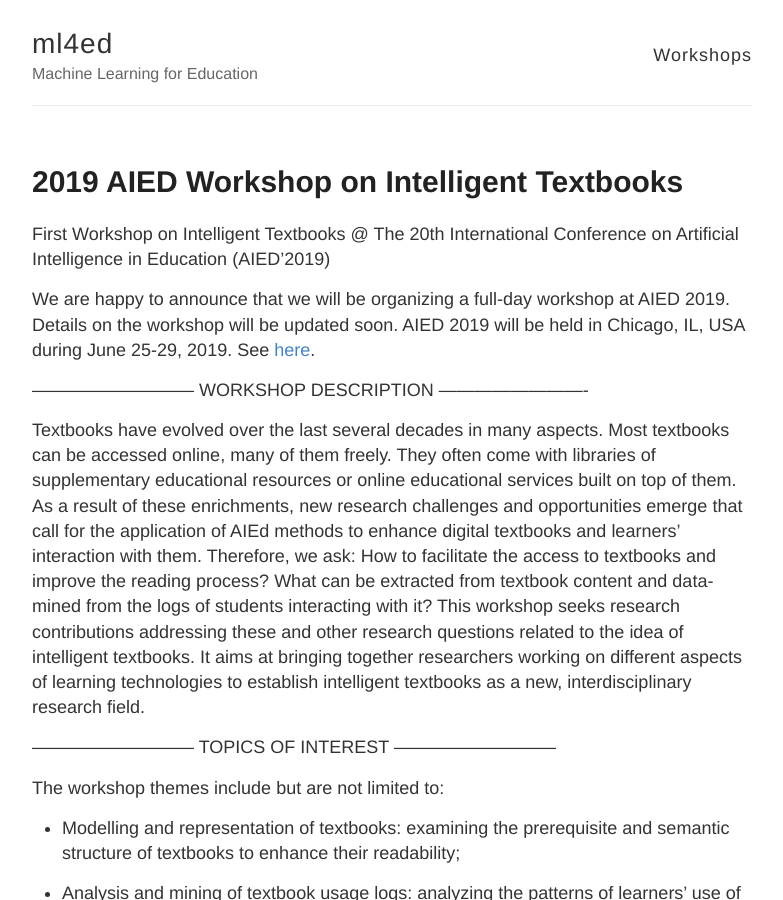
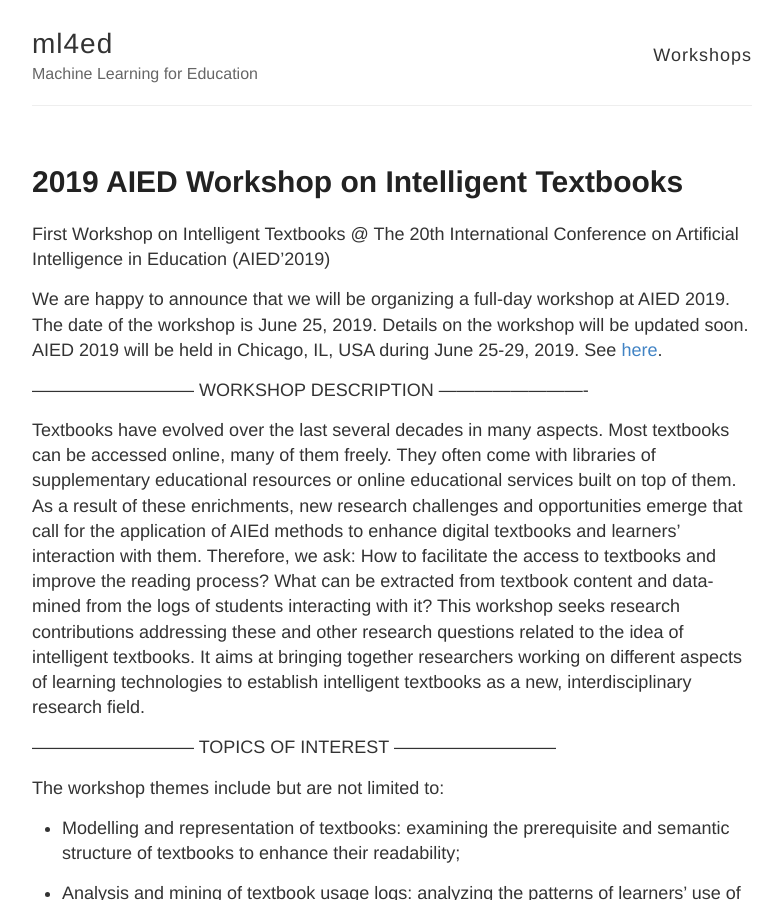
Before and after one commit to ml4ed/ml4ed.github.io, a Jekyll site: the page built from _posts/2019-03-21-2019-AIED-workshop.md, in a window 1280 px wide and 900 px high. Shown: the whole window, without its empty margins (248-1031 px from the left). Built offline with Jekyll 4.4.1, drawn with Linux system fonts in a browser that asks for light colours; some of the changed text lies outside the part shown.

Commit message:
Update 2019-03-21-2019-AIED-workshop.md

```diff
--- a/_posts/2019-03-21-2019-AIED-workshop.md
+++ b/_posts/2019-03-21-2019-AIED-workshop.md
@@ -6,9 +6,7 @@ title: 2019 AIED Workshop on Intelligent Textbooks
 First Workshop on Intelligent Textbooks
 @ The 20th International Conference on Artificial Intelligence in Education (AIED’2019)
 
-We are happy to announce that we will be organizing a full-day workshop at AIED 2019.
-Details on the workshop will be updated soon. AIED 2019 will be held in Chicago, IL, USA during June 25-29, 2019.
-See [here](https://caed-lab.com/aied2019/index.html).
+We are happy to announce that we will be organizing a full-day workshop at AIED 2019. The date of the workshop is June 25, 2019. Details on the workshop will be updated soon. AIED 2019 will be held in Chicago, IL, USA during June 25-29, 2019.  See [here](https://caed-lab.com/aied2019/index.html).
 
 --------------------------- WORKSHOP DESCRIPTION -------------------------
 
```
Also changed, not shown: other parts of _posts/2019-03-21-2019-AIED-workshop.md (+20 -0 lines).
